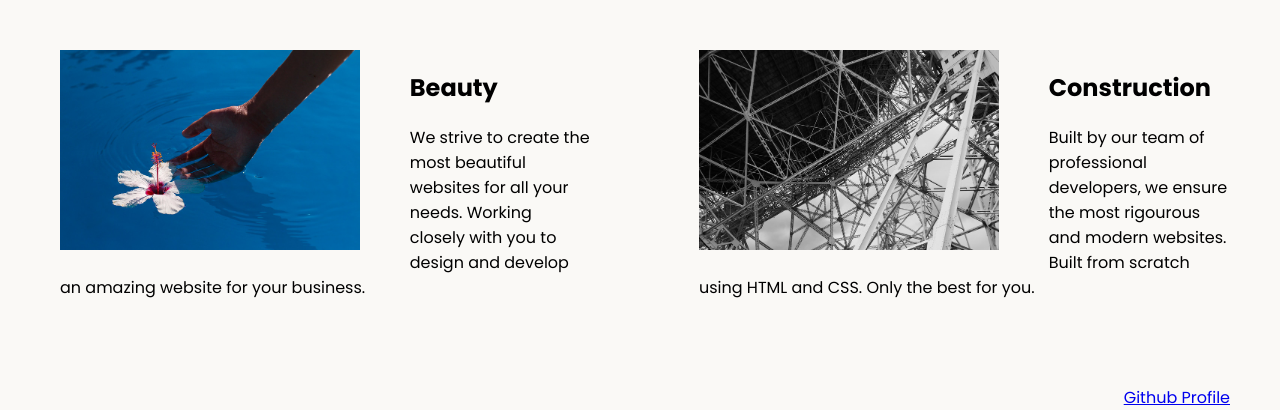
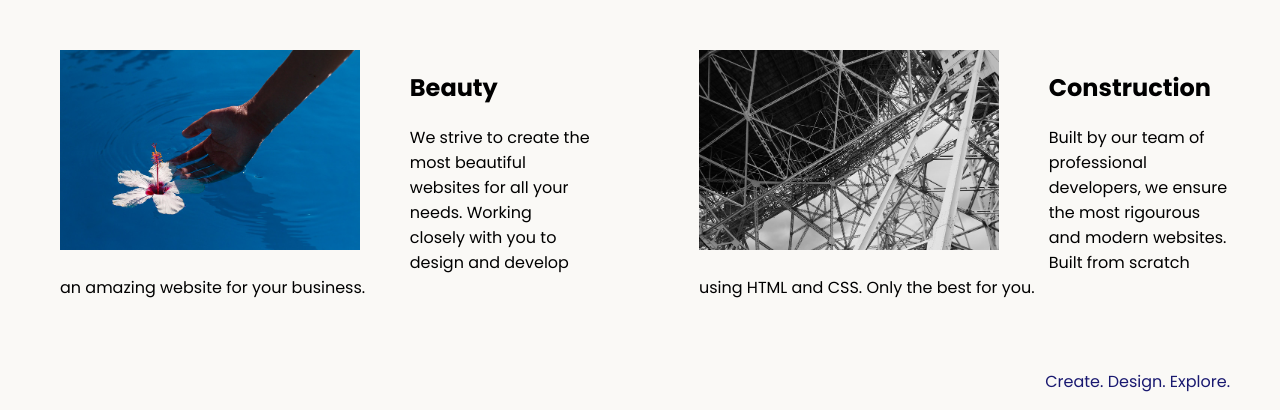
Before and after one commit to Buntyishi07/Web-practise, a plain HTML site: page index.html in a window 1280 px wide. Shown: the part 400-810 px from the top of the page. Drawn offline with Linux system fonts and the light colour scheme.

Commit message:
Update index.html
Checked testing for pushing

```diff
--- a/index.html
+++ b/index.html
@@ -38,7 +38,7 @@
   </div>
   <div>
     <footer>
-      <a href="https://github.com/Buntyishi07">Github Profile</a>
+      <p>Create. Design. Explore.</p>
     </footer>
   </div>
 </body>
```
